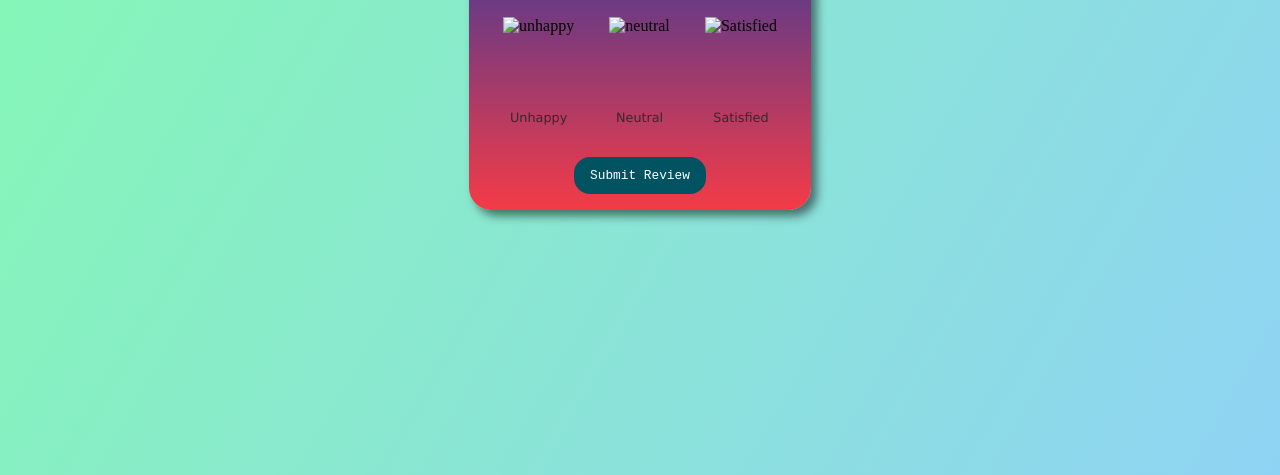
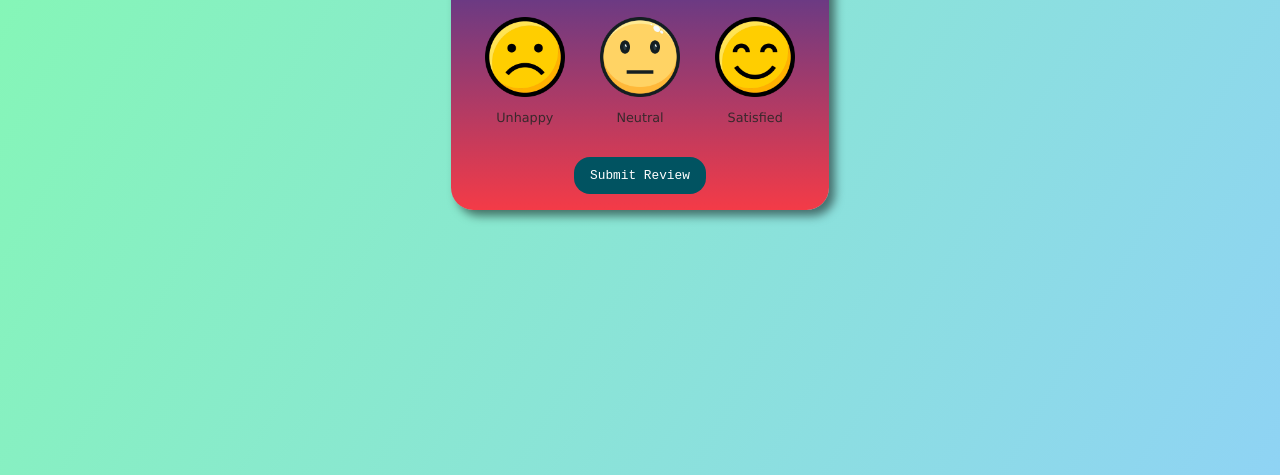
Before and after one commit to Ayushkush1/Feedback-UI, a plain HTML site: page index.html in a window 1280 px wide. Shown: the part 325-800 px from the top of the page. Drawn offline with Linux system fonts and the light colour scheme; the site is published under a folder, as on GitHub Pages, so addresses that start at the root find nothing.

Commit message:
Update index.html

```diff
--- a/index.html
+++ b/index.html
@@ -14,21 +14,21 @@
         <h2 class="heading">Feedback UI</h2>
         <div class="ratings-container" id="ratings-container">
             <div class="rating">
-                <img src="/sad.png" alt="unhappy">
+                <img src="sad.png" alt="unhappy">
                 <small>Unhappy</small>
             </div>
             <div class="rating">
-                <img src="/neutral.png" alt="neutral">
+                <img src="neutral.png" alt="neutral">
                 <small>Neutral</small>
             </div>
             <div class="rating">
-                <img src="/happiness.png" alt="Satisfied">
+                <img src="happiness.png" alt="Satisfied">
                 <small>Satisfied</small>
             </div>
         </div>
         <button class="btn" id="btn">Submit Review</button>
     </div>
-    <script src="/index.js"></script>
+    <script src="index.js"></script>
 </body>
 
 </html>
```
